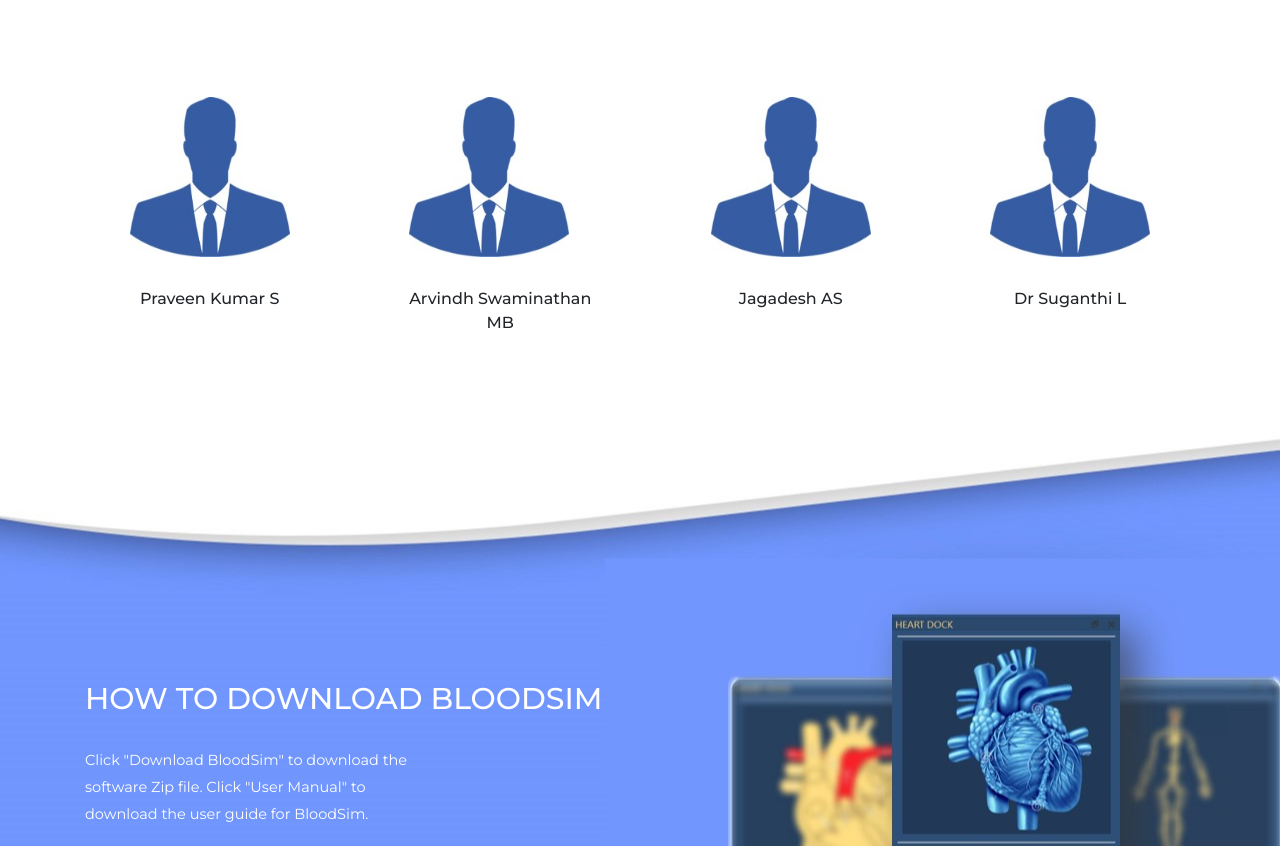
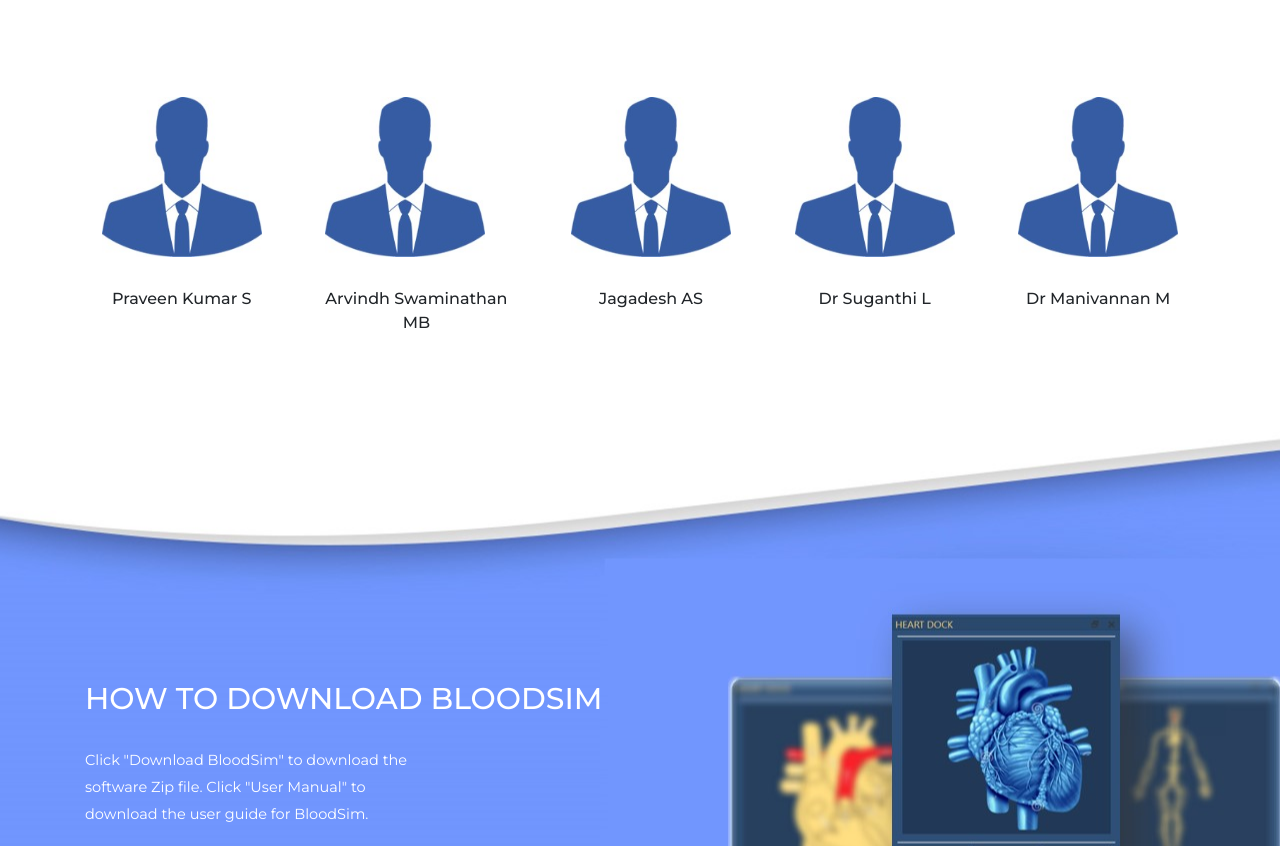
Before and after one commit to bloodsimulator/BlOOSIM, a plain HTML site: page index.html in a window 1280 px wide. Shown: the part 3765-4611 px from the top of the page. Drawn offline with Linux system fonts and the light colour scheme.

Commit message:
Update index.html

```diff
--- a/index.html
+++ b/index.html
@@ -196,6 +196,10 @@
 					<img   src="img/picture-man.jpg" width="160" height="160" alt=""></img>
 					<p class="testimonial-desc" >Dr Suganthi L<br></p>
 				</div>
+				<div class="testimonial-2 wow fadeIn animated" data-wow-delay="0.80s">
+					<img   src="img/picture-man.jpg" width="160" height="160" alt=""></img>
+					<p class="testimonial-desc" >Dr Manivannan M<br></p>
+				</div>
 
 			</div>
 
```
